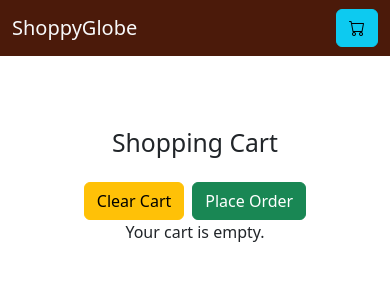
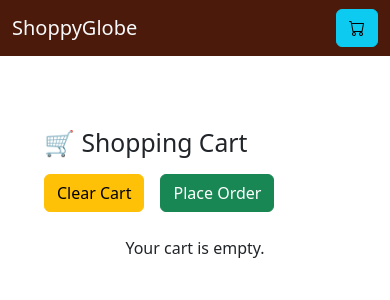
Before and after one commit to anistars/shoppyglobe-e-commerce-application, a React (Vite) app: page /cart in a window 390 px wide. Shown: the top 300 px of the page. Built offline with nearby package versions, Linux system fonts and the light colour scheme.

Commit message:
Fixed user interface for cart details page

```diff
--- a/src/index.css
+++ b/src/index.css
@@ -63,3 +63,18 @@
   background: white;
   width: 400px;
 }
+
+@media (max-width: 576px) {
+  .modal-content {
+    width: 90%;
+    padding: 1rem;
+  }
+
+  .cart-toast {
+    font-size: 0.9rem;
+  }
+
+  h2 {
+    font-size: 1.5rem;
+  }
+}
--- a/src/pages/cartPages/Cart.jsx
+++ b/src/pages/cartPages/Cart.jsx
@@ -87,8 +87,9 @@ function Cart() {
                     <p>Order placed successfully!</p>
                 </div>
             )}
-            <h2 className="mb-4">Shopping Cart</h2>
-            <div>
+            <div className="d-flex flex-column flex-md-row justify-content-between align-items-start align-items-md-center mb-4 gap-3">
+                <h2 className="mb-0">🛒 Shopping Cart</h2>
+                <div className="d-flex flex-wrap gap-2">
                     <button
                         className="btn btn-warning me-2"
                         onClick={() => dispatch(clearCart())}
@@ -109,6 +110,7 @@ function Cart() {
                         Place Order
                     </button>
                 </div>
+            </div>
             {cartItems.length === 0 ? (
                 <p>Your cart is empty.</p>
             ) : (
@@ -116,17 +118,20 @@ function Cart() {
                     <ul className="list-group mb-4">
                         {cartItems.map(item => (
                             <li key={item.id} className="list-group-item d-flex justify-content-between align-items-center">
+                                <div className="row align-items-center">
+                                    <div className="col-12 col-md-3 text-center mb-3 mb-md-0">
                                         <img src={item.thumbnail} alt={item.title} style={{ width: '200px', borderRadius: '8px' }} />
-                                <div className="flex-grow-1 mx-3">
+                                    </div>
+                                    <div className="col-12 col-md-6">
                                         <h6>{item.title}</h6>
-                                    <h6>Quantity: {item.quantity}</h6>
+                                        <p className="mb-1">Quantity: {item.quantity}</p>
                                         <h5 className="mb-1 text-muted">Total: ${item.price * item.quantity}</h5>
                                     </div>
-                                <div className="d-flex flex-column align-items-center">
-                                    <button className="btn btn-danger btn-sm" onClick={() => dispatch(removeFromCart(item.id))}>Remove</button>
-                                    <button className="btn btn-danger btn-sm mt-2" onClick={() => navigate(`/cart-details/${item.id}`)}>View Details</button>
+                                    <div className="col-12 col-md-3 d-flex flex-column align-items-center gap-2">
+                                        <button className="btn btn-danger btn-sm w-100" onClick={() => dispatch(removeFromCart(item.id))}>Remove</button>
+                                        <button className="btn btn-outline-primary btn-sm w-100" onClick={() => navigate(`/cart-details/${item.id}`)}>View Details</button>
                                     </div>
-
+                                </div>
                             </li>
                         ))}
                     </ul>
```
Lines whose indentation alone changed are shown as unchanged.
